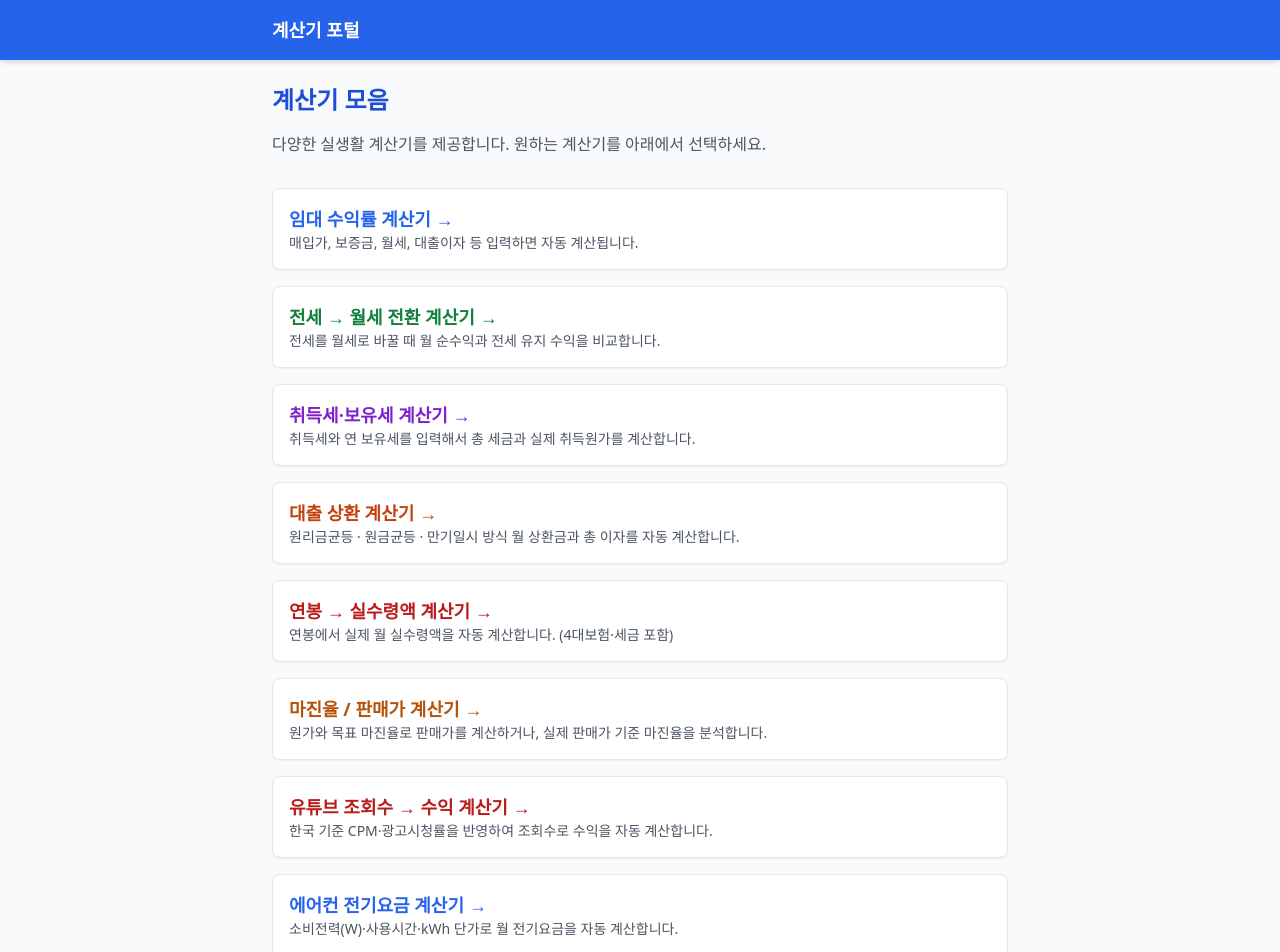
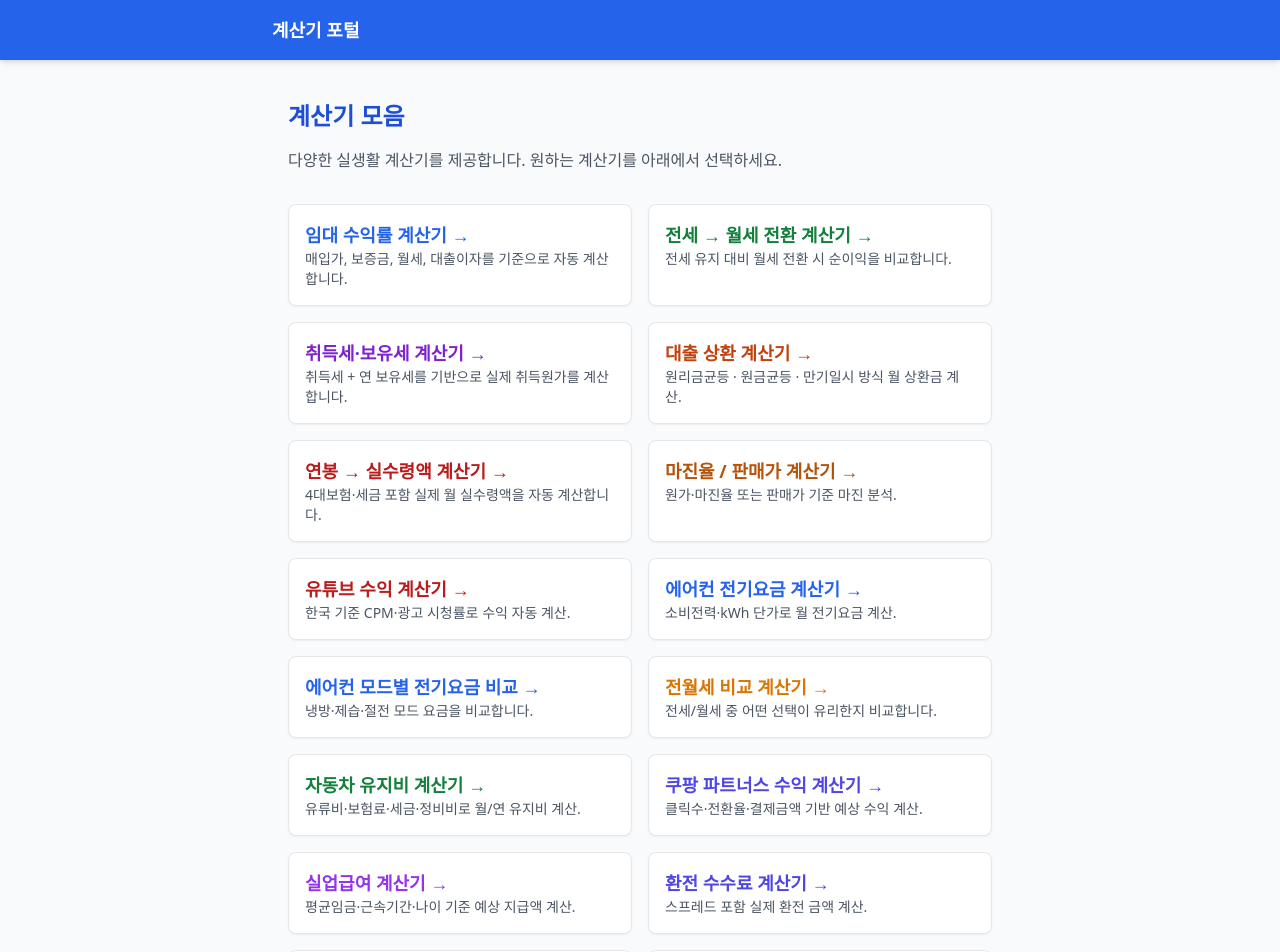
Before and after one commit to geniuspark00-source/calc-site, a Next.js app: page / in a window 1280 px wide. Shown: the top 952 px of the page. Built offline with nearby package versions, Linux system fonts and the light colour scheme.

Commit message:
auto push

```diff
--- a/app/page.tsx
+++ b/app/page.tsx
@@ -9,18 +9,18 @@ export const metadata = generateSEOTags({
 
 export default function Home() {
   return (
-    <div>
-      <h1 className="text-2xl font-bold mb-4 text-blue-700">
-        계산기 모음
-      </h1>
+    <main className="max-w-4xl mx-auto p-4">
+      {/* 제목 */}
+      <h1 className="text-2xl font-bold mb-4 text-blue-700">계산기 모음</h1>
 
       <p className="text-gray-600 mb-8">
         다양한 실생활 계산기를 제공합니다. 원하는 계산기를 아래에서 선택하세요.
       </p>
 
-      <div className="grid grid-cols-1 gap-4">
+      {/* 🔵 2열 그리드 적용 */}
+      <div className="grid grid-cols-1 sm:grid-cols-2 gap-4">
 
-        {/* 기존 임대 수익률 계산기 */}
+        {/* 임대 수익률 계산기 */}
         <a
           href="/calculators/rent-yield"
           className="block p-4 bg-white rounded-lg shadow-sm border hover:shadow-md transition"
@@ -29,7 +29,7 @@ export default function Home() {
             임대 수익률 계산기 →
           </h2>
           <p className="text-gray-600 text-sm">
-            매입가, 보증금, 월세, 대출이자 등 입력하면 자동 계산됩니다.
+            매입가, 보증금, 월세, 대출이자를 기준으로 자동 계산합니다.
           </p>
         </a>
 
@@ -42,11 +42,11 @@ export default function Home() {
             전세 → 월세 전환 계산기 →
           </h2>
           <p className="text-gray-600 text-sm">
-            전세를 월세로 바꿀 때 월 순수익과 전세 유지 수익을 비교합니다.
+            전세 유지 대비 월세 전환 시 순이익을 비교합니다.
           </p>
         </a>
 
-        {/* 🔥 취득세·보유세 계산기 (여기 추가!) */}
+        {/* 취득세·보유세 계산기 */}
         <a
           href="/calculators/property-tax"
           className="block p-4 bg-white rounded-lg shadow-sm border hover:shadow-md transition"
@@ -55,7 +55,7 @@ export default function Home() {
             취득세·보유세 계산기 →
           </h2>
           <p className="text-gray-600 text-sm">
-            취득세와 연 보유세를 입력해서 총 세금과 실제 취득원가를 계산합니다.
+            취득세 + 연 보유세를 기반으로 실제 취득원가를 계산합니다.
           </p>
         </a>
 
@@ -64,9 +64,11 @@ export default function Home() {
           href="/calculators/loan"
           className="block p-4 bg-white rounded-lg shadow-sm border hover:shadow-md transition"
         >
-  <h2 className="text-lg font-bold text-orange-700">대출 상환 계산기 →</h2>
+          <h2 className="text-lg font-bold text-orange-700">
+            대출 상환 계산기 →
+          </h2>
           <p className="text-gray-600 text-sm">
-    원리금균등 · 원금균등 · 만기일시 방식 월 상환금과 총 이자를 자동 계산합니다.
+            원리금균등 · 원금균등 · 만기일시 방식 월 상환금 계산.
           </p>
         </a>
 
@@ -75,13 +77,15 @@ export default function Home() {
           href="/calculators/salary"
           className="block p-4 bg-white rounded-lg shadow-sm border hover:shadow-md transition"
         >
-  <h2 className="text-lg font-bold text-red-700">연봉 → 실수령액 계산기 →</h2>
+          <h2 className="text-lg font-bold text-red-700">
+            연봉 → 실수령액 계산기 →
+          </h2>
           <p className="text-gray-600 text-sm">
-    연봉에서 실제 월 실수령액을 자동 계산합니다. (4대보험·세금 포함)
+            4대보험·세금 포함 실제 월 실수령액을 자동 계산합니다.
           </p>
         </a>
 
-{/* 원가 → 판매가 / 마진율 계산기 */}
+        {/* 마진율 계산기 */}
         <a
           href="/calculators/margin"
           className="block p-4 bg-white rounded-lg shadow-sm border hover:shadow-md transition"
@@ -90,7 +94,7 @@ export default function Home() {
             마진율 / 판매가 계산기 →
           </h2>
           <p className="text-gray-600 text-sm">
-    원가와 목표 마진율로 판매가를 계산하거나, 실제 판매가 기준 마진율을 분석합니다.
+            원가·마진율 또는 판매가 기준 마진 분석.
           </p>
         </a>
 
@@ -100,10 +104,10 @@ export default function Home() {
           className="block p-4 bg-white rounded-lg shadow-sm border hover:shadow-md transition"
         >
           <h2 className="text-lg font-bold text-red-700">
-    유튜브 조회수 → 수익 계산기 →
+            유튜브 수익 계산기 →
           </h2>
           <p className="text-gray-600 text-sm">
-    한국 기준 CPM·광고시청률을 반영하여 조회수로 수익을 자동 계산합니다.
+            한국 기준 CPM·광고 시청률로 수익 자동 계산.
           </p>
         </a>
 
@@ -116,20 +120,20 @@ export default function Home() {
             에어컨 전기요금 계산기 →
           </h2>
           <p className="text-gray-600 text-sm">
-    소비전력(W)·사용시간·kWh 단가로 월 전기요금을 자동 계산합니다.
+            소비전력·kWh 단가로 월 전기요금 계산.
           </p>
         </a>
 
-{/* 에어컨 모드별 전기요금 비교 계산기 */}
+        {/* 에어컨 모드별 비교 */}
         <a
           href="/calculators/aircon-mode"
           className="block p-4 bg-white rounded-lg shadow-sm border hover:shadow-md transition"
         >
           <h2 className="text-lg font-bold text-blue-600">
-    에어컨 모드별 전기요금 비교 계산기 →
+            에어컨 모드별 전기요금 비교 →
           </h2>
           <p className="text-gray-600 text-sm">
-    냉방·제습·절전·터보 모드 소비전력 기반 전기요금 비교 계산.
+            냉방·제습·절전 모드 요금을 비교합니다.
           </p>
         </a>
 
@@ -142,7 +146,7 @@ export default function Home() {
             전월세 비교 계산기 →
           </h2>
           <p className="text-gray-600 text-sm">
-    전세 보증금·월세·보증금 차액·이자율을 기준으로 전세와 월세 중 어떤 선택이 더 유리한지 비교합니다.
+            전세/월세 중 어떤 선택이 유리한지 비교합니다.
           </p>
         </a>
 
@@ -155,7 +159,7 @@ export default function Home() {
             자동차 유지비 계산기 →
           </h2>
           <p className="text-gray-600 text-sm">
-    유류비·보험료·자동차세·정비비를 기반으로 월/연간 자동차 유지비를 계산합니다.
+            유류비·보험료·세금·정비비로 월/연 유지비 계산.
           </p>
         </a>
 
@@ -168,33 +172,33 @@ export default function Home() {
             쿠팡 파트너스 수익 계산기 →
           </h2>
           <p className="text-gray-600 text-sm">
-    월 클릭 수·전환율·평균 결제 금액·수수료율로 쿠팡 파트너스 예상 수익을 계산합니다.
+            클릭수·전환율·결제금액 기반 예상 수익 계산.
           </p>
         </a>
 
-{/* 실업급여 수령액 계산기 */}
+        {/* 실업급여 계산기 */}
         <a
           href="/calculators/unemployment-benefit"
           className="block p-4 bg-white rounded-lg shadow-sm border hover:shadow-md transition"
         >
           <h2 className="text-lg font-bold text-purple-600">
-    실업급여 수령액 계산기 →
+            실업급여 계산기 →
           </h2>
           <p className="text-gray-600 text-sm">
-    평균임금·근속기간·나이를 기반으로 실업급여 예상 지급액과 지급일수를 계산합니다.
+            평균임금·근속기간·나이 기준 예상 지급액 계산.
           </p>
         </a>
 
-{/* 환전 수수료 포함 환율 계산기 */}
+        {/* 환전 수수료 계산기 */}
         <a
           href="/calculators/exchange-fee"
           className="block p-4 bg-white rounded-lg shadow-sm border hover:shadow-md transition"
         >
           <h2 className="text-lg font-bold text-indigo-600">
-    환전 수수료 포함 환율 계산기 →
+            환전 수수료 계산기 →
           </h2>
           <p className="text-gray-600 text-sm">
-    은행 환전 수수료(스프레드)를 포함한 실제 환전 금액을 계산합니다.
+            스프레드 포함 실제 환전 금액 계산.
           </p>
         </a>
 
@@ -207,7 +211,7 @@ export default function Home() {
             도시가스 난방비 계산기 →
           </h2>
           <p className="text-gray-600 text-sm">
-    지역별 단가와 기본요금을 자동 반영하고 kWh 기반으로 난방비를 계산합니다.
+            지역별 요금·사용량 기반 난방비 계산.
           </p>
         </a>
 
@@ -220,12 +224,11 @@ export default function Home() {
             출퇴근 시간·비용 계산기 →
           </h2>
           <p className="text-gray-600 text-sm">
-    거리·속도·유류비 기반 출퇴근 시간과 비용을 하루·월·연 단위로 계산합니다.
+            거리·속도·유류비 기반 출퇴근 시간과 비용 계산.
           </p>
         </a>
 
-
       </div>
-    </div>
+    </main>
   );
 }
```
Lines whose indentation alone changed are shown as unchanged.
